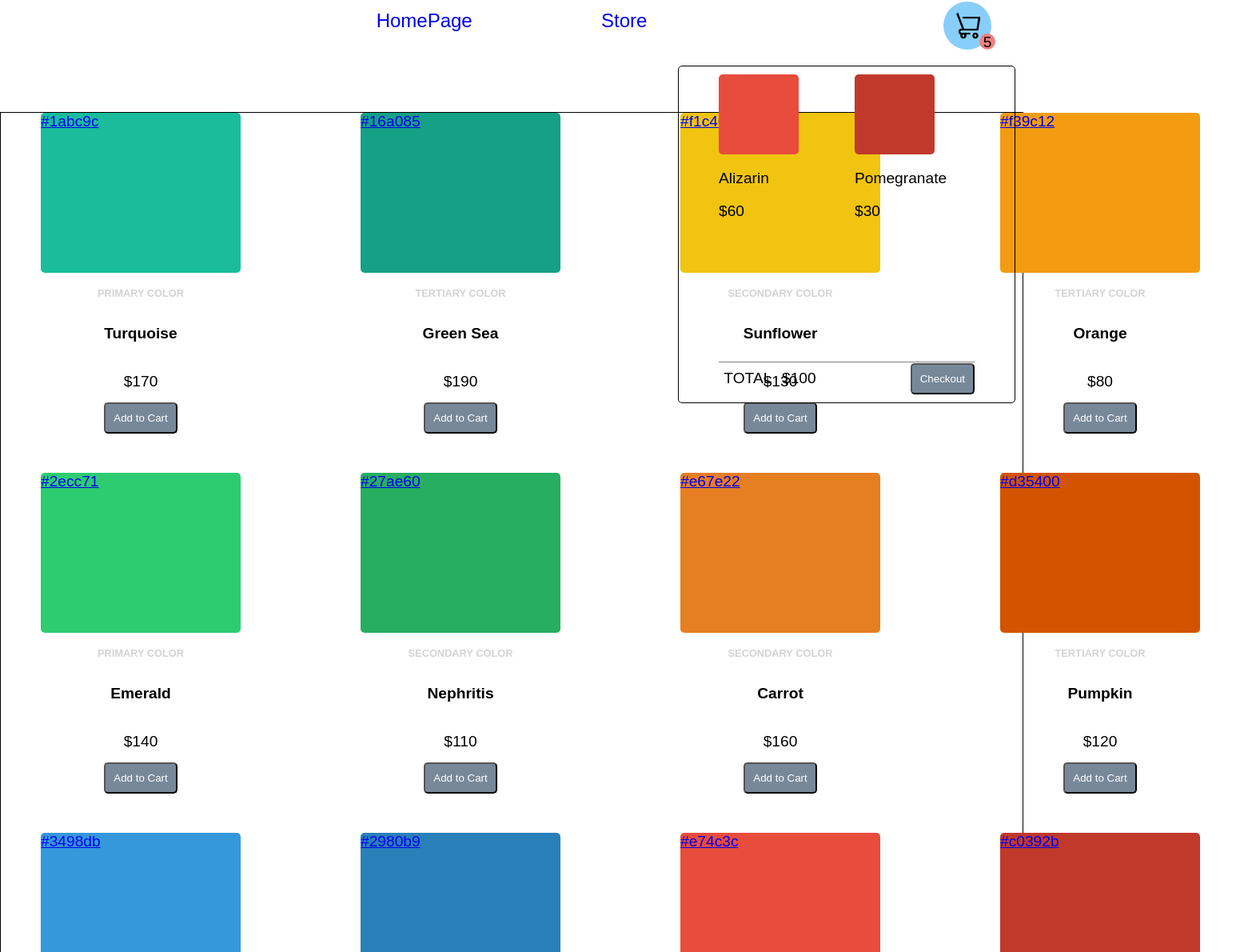
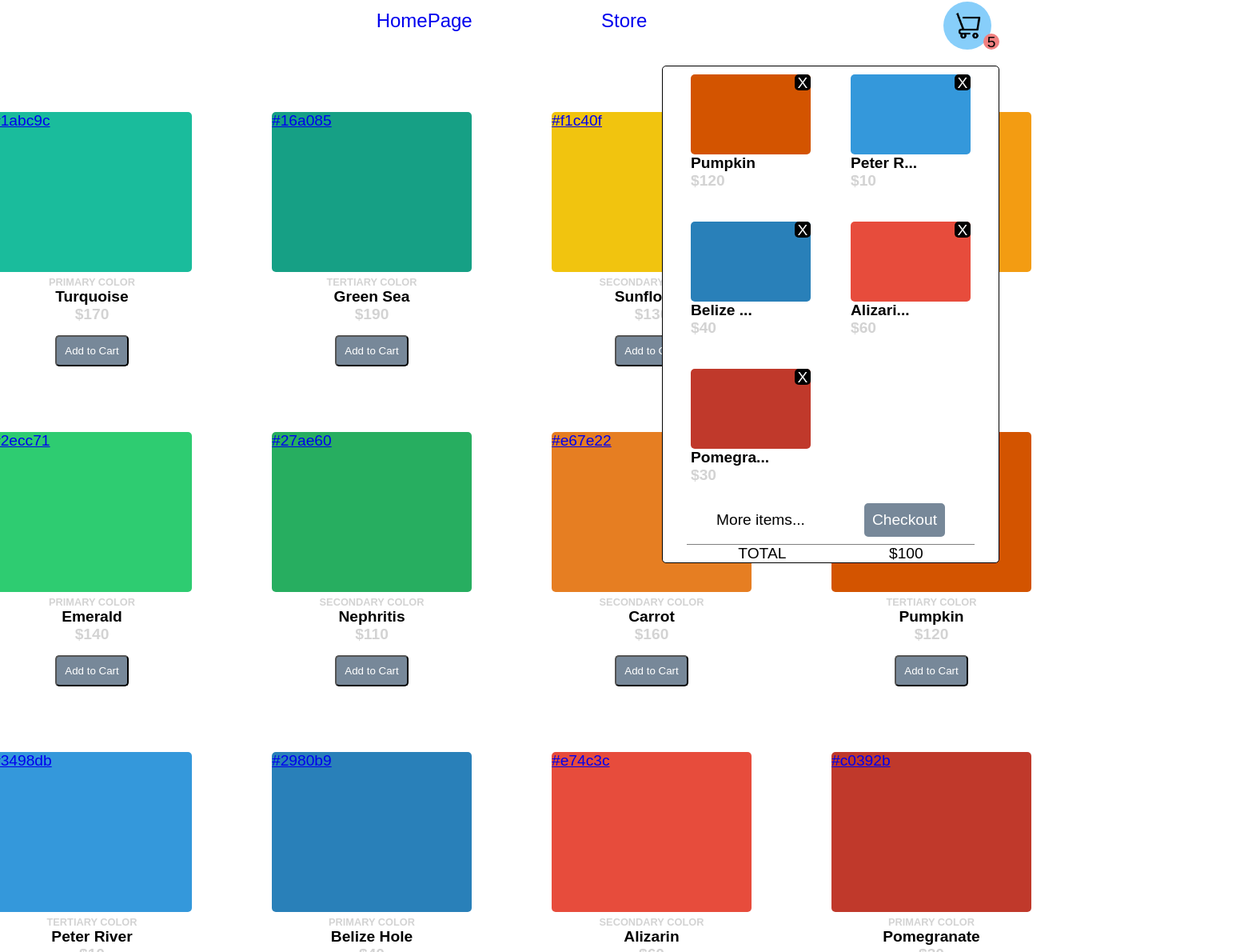
Before and after one commit to bmuday/stripe-client, a React (Create React App) app: page /store in a window 1280 px wide. Shown: the part 68-1258 px from the top of the page at 80% size, 1551 px wide, since content can reach past the window. Built offline with nearby package versions, Linux system fonts and the light colour scheme.

Commit message:
wip design, selectedProducts, addToCart, checkout and product details

```diff
--- a/src/App.js
+++ b/src/App.js
@@ -1,9 +1,15 @@
 import { BrowserRouter as Router, Routes, Route } from "react-router-dom";
+import history from "./history";
+
 import Layout from "./components/Layout";
+// Pages
 import Home from "./pages/Home";
 import Store from "./pages/Store";
-import history from "./history";
 import CardDetails from "./pages/CardDetails";
+import Checkout from "./pages/Checkout";
+import TermsOfSales from "./pages/TermsOfSales";
+import AboutUs from "./pages/AboutUs";
+import Contact from "./pages/Contact";
 
 const App = () => {
   return (
@@ -12,7 +18,11 @@ const App = () => {
         <Route path="/" element={<Layout />}>
           <Route index element={<Home />} />
           <Route path="store" element={<Store />} />
-          <Route path="/card-details/:id" element={<CardDetails />} />
+          <Route path="card-details/:id" element={<CardDetails />} />
+          <Route path="checkout" element={<Checkout />}></Route>
+          <Route path="terms-of-sales" element={<TermsOfSales />}></Route>
+          <Route path="about-us" element={<AboutUs />}></Route>
+          <Route path="contact" element={<Contact />}></Route>
         </Route>
       </Routes>
     </Router>
--- a/src/components/Card.jsx
+++ b/src/components/Card.jsx
@@ -1,19 +1,30 @@
 import Preview from "./Preview";
 const Card = ({ product, mini }) => {
   const { name, category, price } = product;
+  if (name.length > 9) {
+    console.log(`${name.substring(0, 8)}...`);
+  } else {
+    console.log(name);
+  }
   const addToCart = () => {};
   return mini ? (
-    <div>
+    <div className="mini__card__container">
       <Preview product={product} mini />
-      <p className="mini__card__name">{name}</p>
-      <p className="mini__card__price">${price}</p>
+      <div className="mini__card__footer">
+        <span className="card__name">
+          {name.length > 7 ? `${name.substring(0, 7)}...` : name}
+        </span>
+        <span className="card__price">${price}</span>
+      </div>
     </div>
   ) : (
     <div className="card__container">
       <Preview product={product} />
-      <p className="card__category">{category}</p>
-      <p className="card__name">{name}</p>
-      <p className="card__price">${price}</p>
+      <span className="card__category">{category}</span>
+      <span className="card__name">
+        {name.length > 12 ? `${name.substring(0, 12)}...` : name}
+      </span>
+      <span className="card__price">${price}</span>
       <button className="card__button" onClick={addToCart}>
         Add to Cart
       </button>
--- a/src/components/CheckoutCart.jsx
+++ b/src/components/CheckoutCart.jsx
@@ -1,18 +1,23 @@
+import { Link } from "react-router-dom";
 import MiniCardsList from "./MiniCardsList";
 
-const CheckoutCart = ({ total }) => {
+const CheckoutCart = ({ total, selectedProducts }) => {
+  console.log(selectedProducts.length);
   return (
     <div className="checkout__cart__container">
       <div className="checkout__cart__list">
-        <MiniCardsList />
+        <MiniCardsList selectedProducts={selectedProducts} />
+      </div>
+      <div className="checkout__cart__button__container">
+        {selectedProducts.length > 4 && <p>More items...</p>}
+        <Link className="checkout__cart__button" to="/checkout">
+          Checkout
+        </Link>
       </div>
       <div className="checkout__cart__footer">
         <div className="checkout__cart__total">
-          <span>TOTAL</span>
-          <span>${total}</span>
-        </div>
-        <div className="checkout__cart__button__div">
-          <button className="checkout__cart__button">Checkout</button>
+          <div>TOTAL</div>
+          <div>${total}</div>
         </div>
       </div>
     </div>
--- a/src/components/Footer.jsx
+++ b/src/components/Footer.jsx
@@ -1,7 +1,21 @@
-import React from "react";
+import { Link } from "react-router-dom";
 
 const Footer = () => {
-  return <div>Footer</div>;
+  return (
+    <div className="footer__div">
+      <nav className="footer__navbar">
+        <Link className="footer__links" to="/terms-of-sales">
+          Terms of Sales
+        </Link>
+        <Link className="footer__links" to="about-us">
+          About us
+        </Link>
+        <Link className="footer__links" to="/contact">
+          Contact
+        </Link>
+      </nav>
+    </div>
+  );
 };
 
 export default Footer;
--- a/src/components/MiniCardsList.jsx
+++ b/src/components/MiniCardsList.jsx
@@ -1,22 +1,6 @@
 import Card from "./Card";
 
-const MiniCardsList = () => {
-  const selectedProducts = [
-    {
-      id: 11,
-      name: "Alizarin",
-      category: "color",
-      price: 60,
-      value: "#e74c3c",
-    },
-    {
-      id: 12,
-      name: "Pomegranate",
-      category: "color",
-      price: 30,
-      value: "#c0392b",
-    },
-  ];
+const MiniCardsList = ({ selectedProducts }) => {
   return (
     <div className="mini__cardslist__container">
       {selectedProducts &&
--- a/src/components/Preview.jsx
+++ b/src/components/Preview.jsx
@@ -3,10 +3,9 @@ import { Link } from "react-router-dom";
 const Preview = ({ product, mini }) => {
   const { id, value } = product;
   return mini ? (
-    <div
-      className="mini__preview"
-      style={{ backgroundColor: `${value}` }}
-    ></div>
+    <div className="mini__preview" style={{ backgroundColor: `${value}` }}>
+      <div className="mini__preview__delete">X</div>
+    </div>
   ) : (
     <Link to={`/card-details/${id}`}>
       <div className="preview" style={{ backgroundColor: `${value}` }}>
--- a/src/index.css
+++ b/src/index.css
@@ -5,6 +5,8 @@ body {
   font-size: 1.2rem;
   font-family: "Arial", sans-serif;
 }
+
+/* Header */
 
 .promobanner__container {
   height: 40px;
@@ -37,9 +39,8 @@ body {
 /* Store */
 
 .store__container {
-  border: 1px solid black;
   display: flex;
-  justify-content: flex-start;
+  justify-content: center;
 }
 
 /* Checkout */
@@ -60,60 +61,72 @@ body {
   height: 20px;
   position: fixed;
   top: 110px;
-  right: 35px;
+  right: 30px;
   border-radius: 50px;
   text-align: center;
   color: #000;
   background-color: lightcoral;
   z-index: 1;
+  opacity: 1;
 }
 
 .checkout__cart__container {
   width: 400px;
-  height: 400px;
+  height: 600px;
   position: fixed;
   top: 150px;
-  right: 10px;
+  right: 30px;
   display: flex;
   flex-direction: column;
+  justify-content: space-around;
   align-items: center;
   padding: 10px;
   border: 1px solid black;
+  background-color: #fff;
   border-radius: 5px;
   z-index: 1;
   opacity: 1;
 }
 
 .checkout__cart__list {
-  height: 90%;
+  display: flex;
+  justify-content: center;
+}
+
+.mini__cardslist__container {
+  display: grid;
+  grid-template-columns: auto auto;
+  column-gap: 50px;
+  row-gap: 25px;
 }
 
 .mini__preview {
-  width: 100px;
+  width: 150px;
   height: 100px;
   border-radius: 5px;
+  display: flex;
+  justify-content: flex-end;
+}
+
+.mini__preview__delete {
+  color: #fff;
+  background-color: #000;
+  width: 20px;
+  height: 20px;
+  border-radius: 5px;
+  text-align: center;
   cursor: pointer;
 }
 
-.checkout__cart__footer {
-  border-top: 1px solid grey;
-  width: 80%;
-  height: 10%;
+.mini__preview__delete:hover {
+  transform: scale(1.05);
+}
+
+.checkout__cart__button__container {
+  width: 90%;
   display: flex;
   justify-content: space-around;
   align-items: center;
-}
-
-.checkout__cart__total {
-  width: 40%;
-  display: flex;
-  justify-content: space-around;
-}
-
-.checkout__cart__button__div {
-  width: 60%;
-  display: flex;
-  justify-content: flex-end;
 }
 
 .checkout__cart__button {
@@ -122,23 +135,36 @@ body {
   background-color: lightslategrey;
   color: #fff;
   cursor: pointer;
+  text-decoration: none;
 }
 
-.mini__cardslist__container {
-  display: grid;
-  grid-template-columns: 150px 150px;
-  column-gap: 20px;
-  row-gap: 10px;
+.checkout__cart__footer {
+  border-top: 1px solid grey;
+  width: 90%;
+  display: flex;
+  justify-content: space-around;
+  align-items: center;
+}
+
+.checkout__cart__total {
+  width: 100%;
+  display: flex;
+  justify-content: space-around;
 }
 
 /* Cards */
 
 .cardslist__container {
   display: grid;
-  grid-template-columns: 350px 350px 350px 350px;
-  column-gap: 50px;
-  row-gap: 50px;
+  grid-template-columns: auto auto auto auto;
+  column-gap: 100px;
 }
+
+.mini__card__footer {
+  display: flex;
+  flex-direction: column;
+}
+
 .card__container {
   padding: 0;
   height: 400px;
@@ -157,7 +183,7 @@ body {
 }
 
 .preview:hover {
-  transform: scale(1.1);
+  transform: scale(1.05);
 }
 
 .card__category {
@@ -166,12 +192,17 @@ body {
   color: lightgray;
   text-transform: uppercase;
 }
+
 .card__name {
   font-weight: bold;
 }
+
 .card__price {
   margin-bottom: 15px;
+  font-weight: bold;
+  color: lightgray;
 }
+
 .card__button {
   padding: 10px;
   border-radius: 5px;
@@ -181,5 +212,25 @@ body {
 }
 
 .card__button:hover {
-  transform: scale(1.1);
+  transform: scale(1.05);
 }
+
+/* Footer */
+
+.footer__div {
+  border-top: 1px solid grey;
+  margin-top: 50px;
+  padding: 50px;
+  display: flex;
+  justify-content: center;
+}
+
+.footer__navbar {
+  display: grid;
+  grid-template-columns: auto auto auto;
+  column-gap: 100px;
+}
+
+.footer__links {
+  text-decoration: none;
+}
--- /dev/null
+++ b/src/pages/AboutUs.jsx
@@ -0,0 +1,7 @@
+import React from "react";
+
+const AboutUs = () => {
+  return <div>AboutUs</div>;
+};
+
+export default AboutUs;
--- /dev/null
+++ b/src/pages/Checkout.jsx
@@ -0,0 +1,7 @@
+import React from "react";
+
+const Checkout = () => {
+  return <div>Checkout</div>;
+};
+
+export default Checkout;
--- /dev/null
+++ b/src/pages/Contact.jsx
@@ -0,0 +1,7 @@
+import React from "react";
+
+const Contact = () => {
+  return <div>Contact</div>;
+};
+
+export default Contact;
--- a/src/pages/Store.jsx
+++ b/src/pages/Store.jsx
@@ -3,11 +3,50 @@ import CheckoutCart from "../components/CheckoutCart";
 import CheckoutIcon from "../components/CheckoutIcon";
 
 const Store = () => {
+  // const selectedProducts = () => {};
+  const selectedProducts = [
+    {
+      id: 8,
+      name: "Pumpkin",
+      price: 120,
+      value: "#d35400",
+      selectedItemCount: 0,
+    },
+    {
+      id: 9,
+      name: "Peter River",
+      price: 10,
+      value: "#3498db",
+      selectedItemCount: 0,
+    },
+    {
+      id: 10,
+      name: "Belize Hole",
+      price: 40,
+      value: "#2980b9",
+      selectedItemCount: 0,
+    },
+    {
+      id: 11,
+      name: "Alizarin",
+      price: 60,
+      value: "#e74c3c",
+      selectedItemCount: 0,
+    },
+    {
+      id: 12,
+      name: "Pomegranate",
+      price: 30,
+      value: "#c0392b",
+      selectedItemCount: 0,
+    },
+  ];
+
   return (
     <div className="store__container">
       <CheckoutIcon quantity={5} />
-      <CheckoutCart total={100} />
       <CardsList />
+      <CheckoutCart total={100} selectedProducts={selectedProducts} />
     </div>
   );
 };
--- /dev/null
+++ b/src/pages/TermsOfSales.jsx
@@ -0,0 +1,7 @@
+import React from "react";
+
+const TermsOfSales = () => {
+  return <div>TermsOfSales</div>;
+};
+
+export default TermsOfSales;
```
